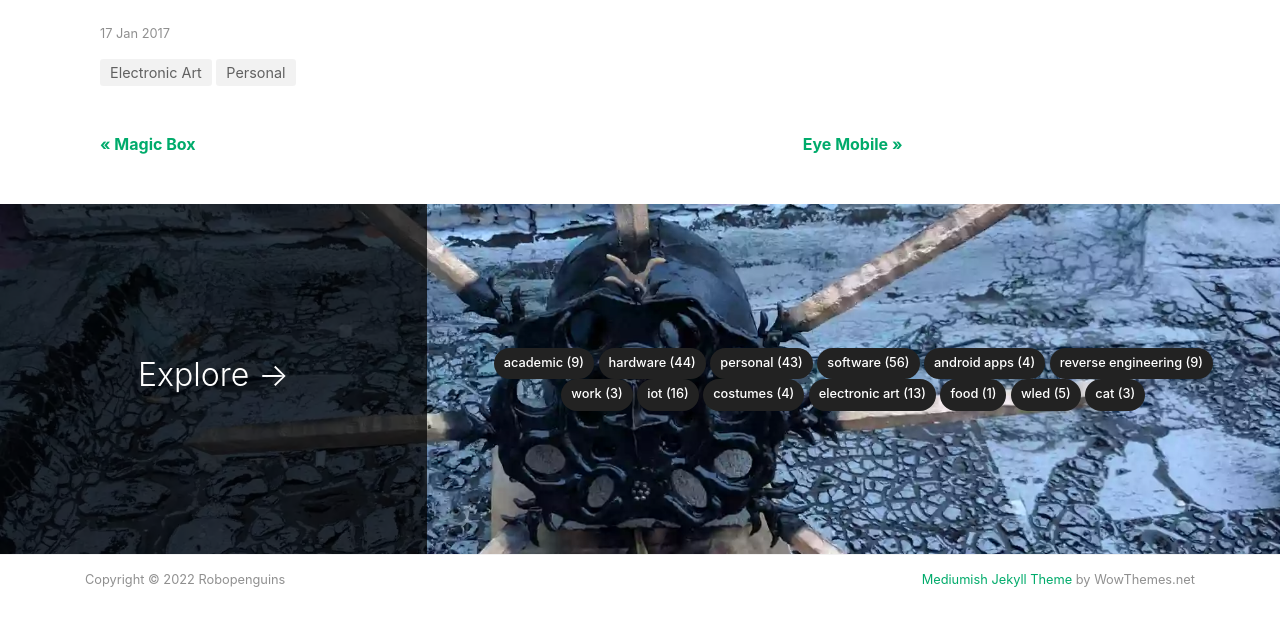
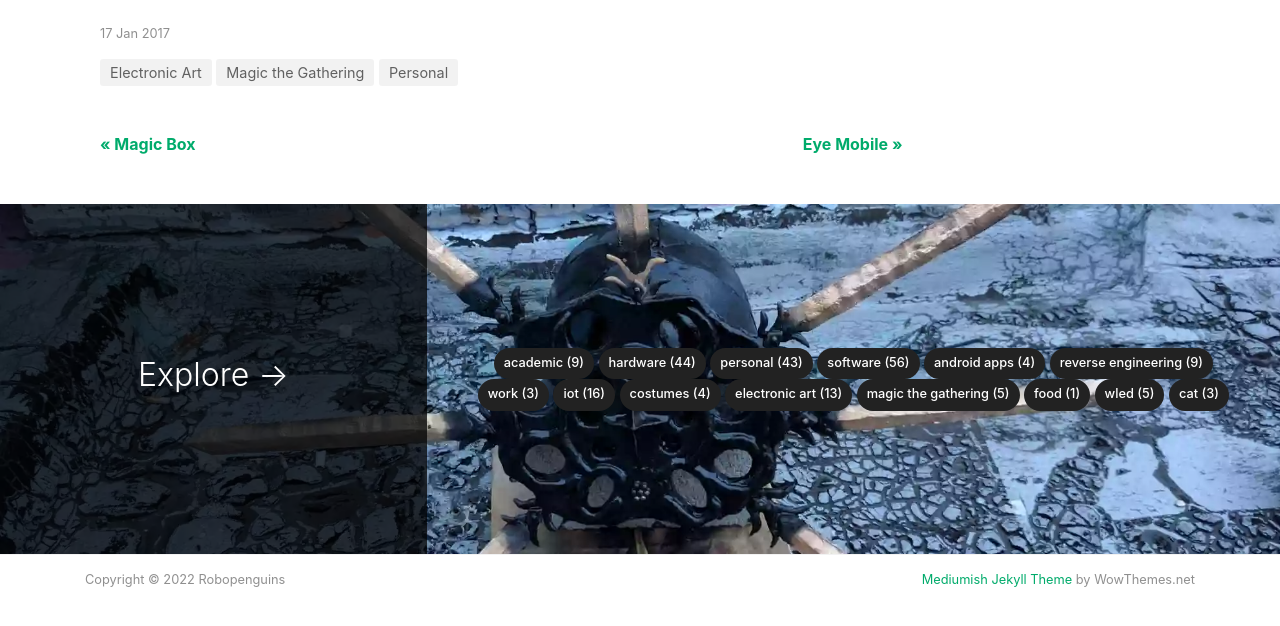
Before and after one commit to axlan/robopenguins-blog, a Jekyll site: the page built from _posts/2017-01-17-magic-ornaments.md, in a window 1280 px wide and 900 px high, scrolled down 3423 px, cut to the strip 236-862 px from the top of the window. Built offline with Jekyll 4.4.1, drawn with Linux system fonts in a browser that asks for light colours; nearby versions of some CDN libraries; comment, search, counter and statistics services are not loaded.

Commit message:
Add MtG tag.

```diff
--- a/_posts/2017-01-17-magic-box.md
+++ b/_posts/2017-01-17-magic-box.md
@@ -6,6 +6,7 @@ layout: post
 categories:
   - Electronic Art
   - Personal
+  - Magic the Gathering
 featured: true
 image: 2017/01/2016-11-30-20.35.53-768x574.webp
 ---
--- a/_posts/2017-01-17-magic-ornaments.md
+++ b/_posts/2017-01-17-magic-ornaments.md
@@ -6,6 +6,7 @@ layout: post
 categories:
   - Electronic Art
   - Personal
+  - Magic the Gathering
 image: 2017/01/2016-12-17-16.36.38-e1484681119453-184x300.webp
 ---
 
```
Also changed, not shown: _posts/2021-07-30-printing-mtg-cards.md (+1 -0 lines), _posts/2021-10-29-custom-pcb.md (+1 -0 lines), _posts/2022-01-26-even-more-custom-mtg-cards.md (+1 -0 lines).
